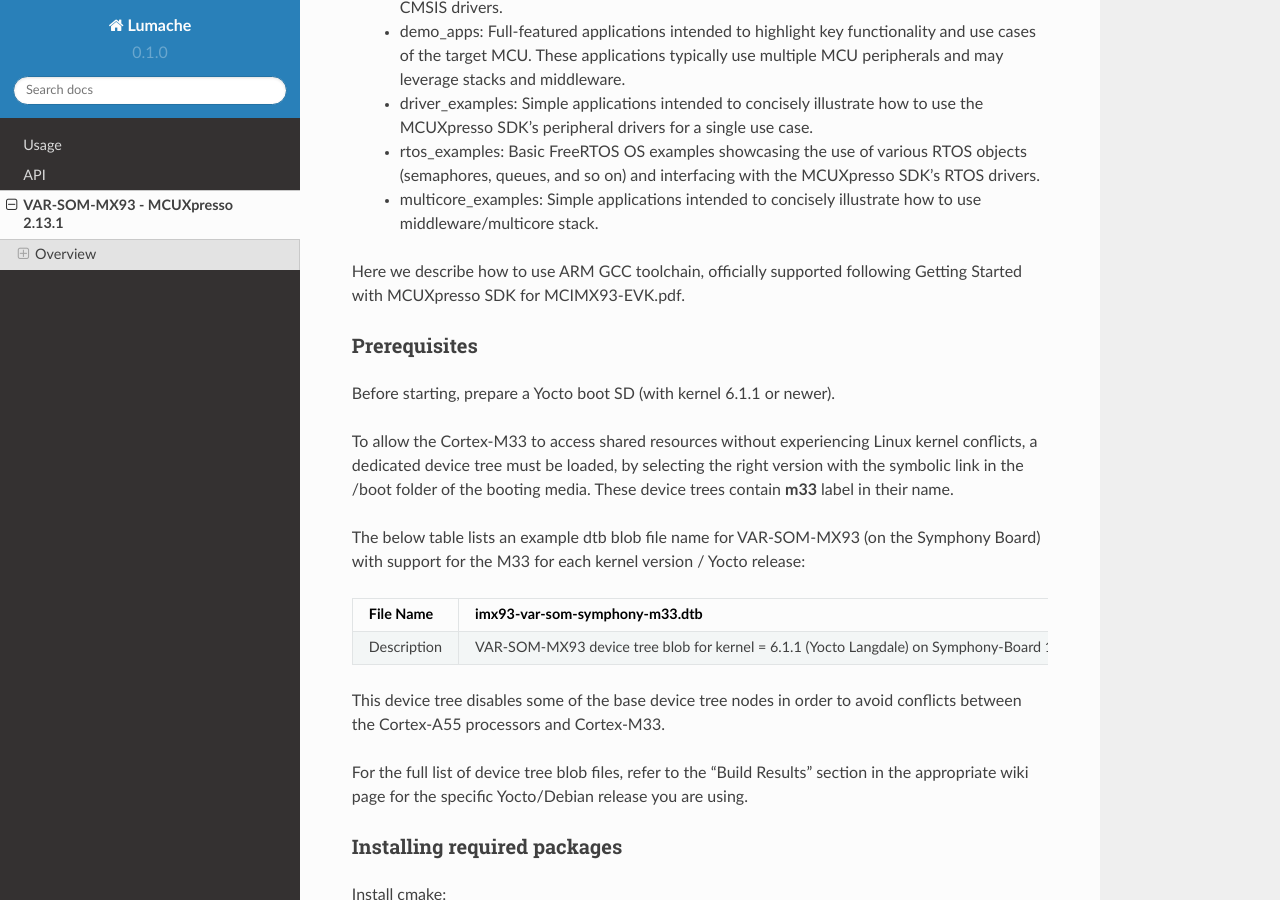
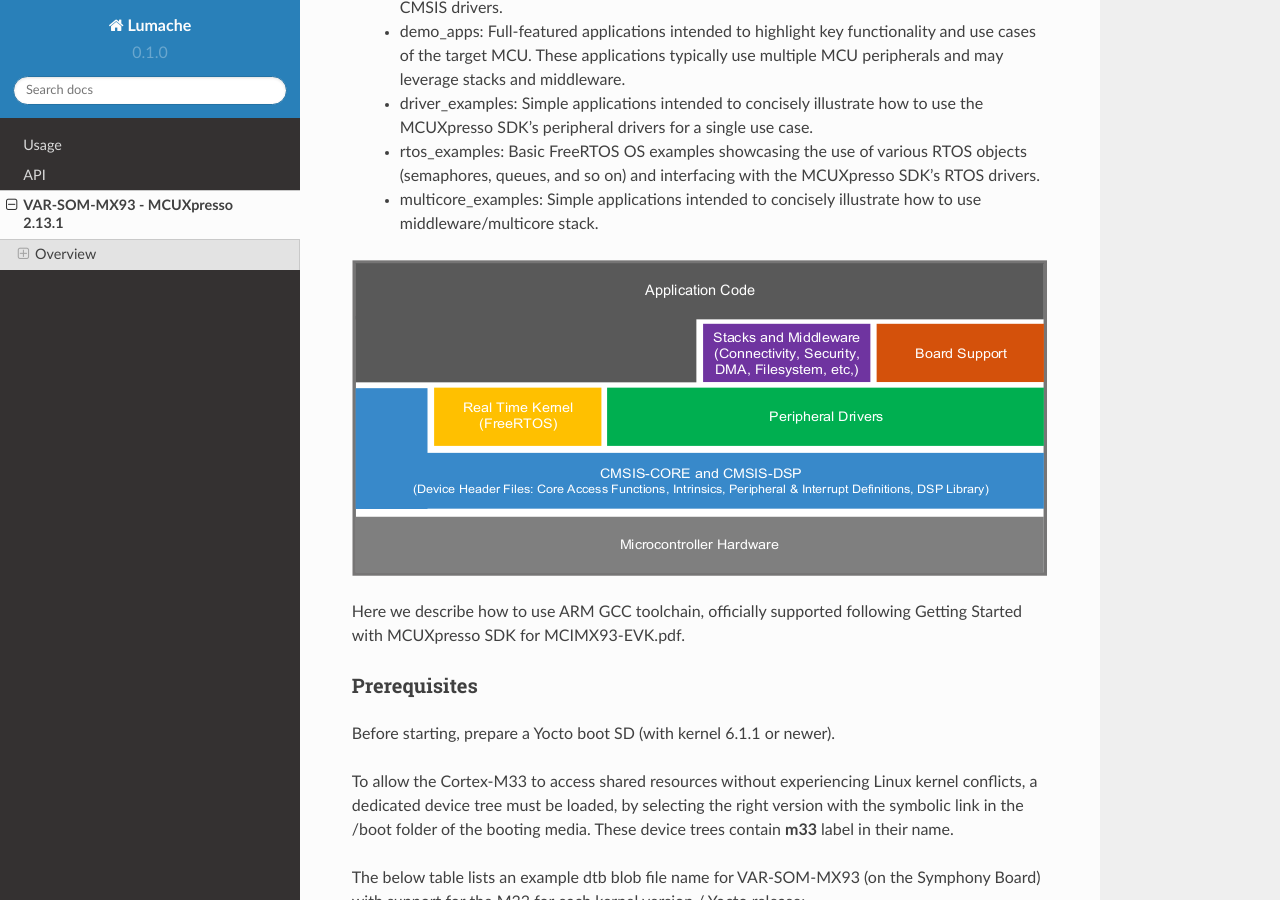
Before and after one commit to ksloat/rtdplayground, a Sphinx documentation site: the page built from docs/source/mypage.rst, in a window 1280 px wide and 900 px high, scrolled down 438 px. Built offline with Sphinx 7.4.7 and the Read the Docs theme 2.0.0, drawn with Linux system fonts in a browser that asks for light colours.

Commit message:
Add image
Signed-off-by: Ken Sloat <ken.s@variscite.com>

```diff
--- a/docs/source/mypage.rst
+++ b/docs/source/mypage.rst
@@ -13,6 +13,10 @@ MCUXpresso SDK board support provides example applications for NXP development a
     - driver_examples: Simple applications intended to concisely illustrate how to use the MCUXpresso SDK’s peripheral drivers for a single use case.
     - rtos_examples: Basic FreeRTOS OS examples showcasing the use of various RTOS objects (semaphores, queues, and so on) and interfacing with the MCUXpresso SDK’s RTOS drivers.
     - multicore_examples: Simple applications intended to concisely illustrate how to use middleware/multicore stack.
+
+.. image:: images/MCUXpresso.png
+  :width: 800
+  :alt: Alternative text
 
 Here we describe how to use ARM GCC toolchain, officially supported following Getting Started with MCUXpresso SDK for MCIMX93-EVK.pdf.
 
```
Also changed, not shown: docs/source/images/MCUXpresso.png (added).
